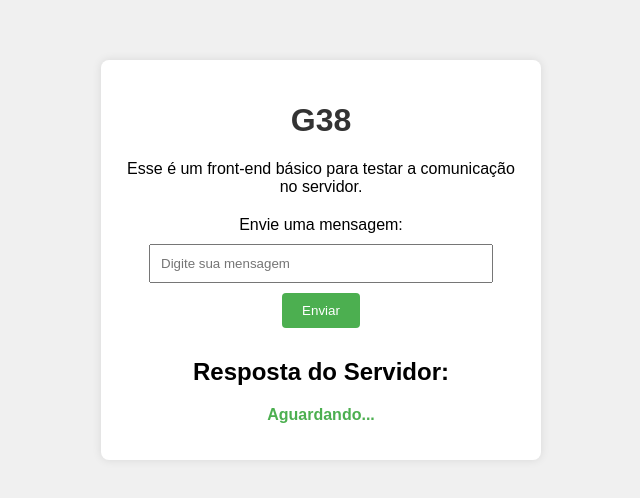
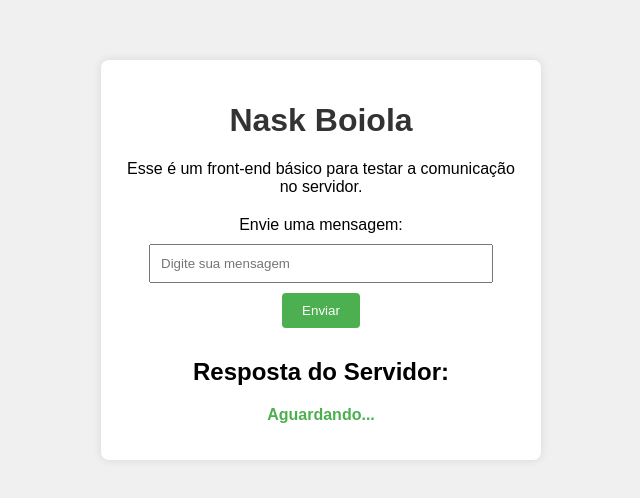
Before and after one commit to LucCost/LucCost.github.io, a plain HTML site: page index.html in a window 1280 px wide. Shown: the part 140-638 px from the top of the page, without its empty margins (319-959 px from the left). Drawn offline with Linux system fonts and the light colour scheme.

Commit message:
Atualização 01

```diff
--- a/index.html
+++ b/index.html
@@ -9,7 +9,7 @@
 </head>
 <body>
     <div class="container">
-        <h1>G38</h1>
+        <h1>Nask Boiola</h1>
         <p>Esse é um front-end básico para testar a comunicação no servidor.</p>
 
         <div class="input-area">
```
